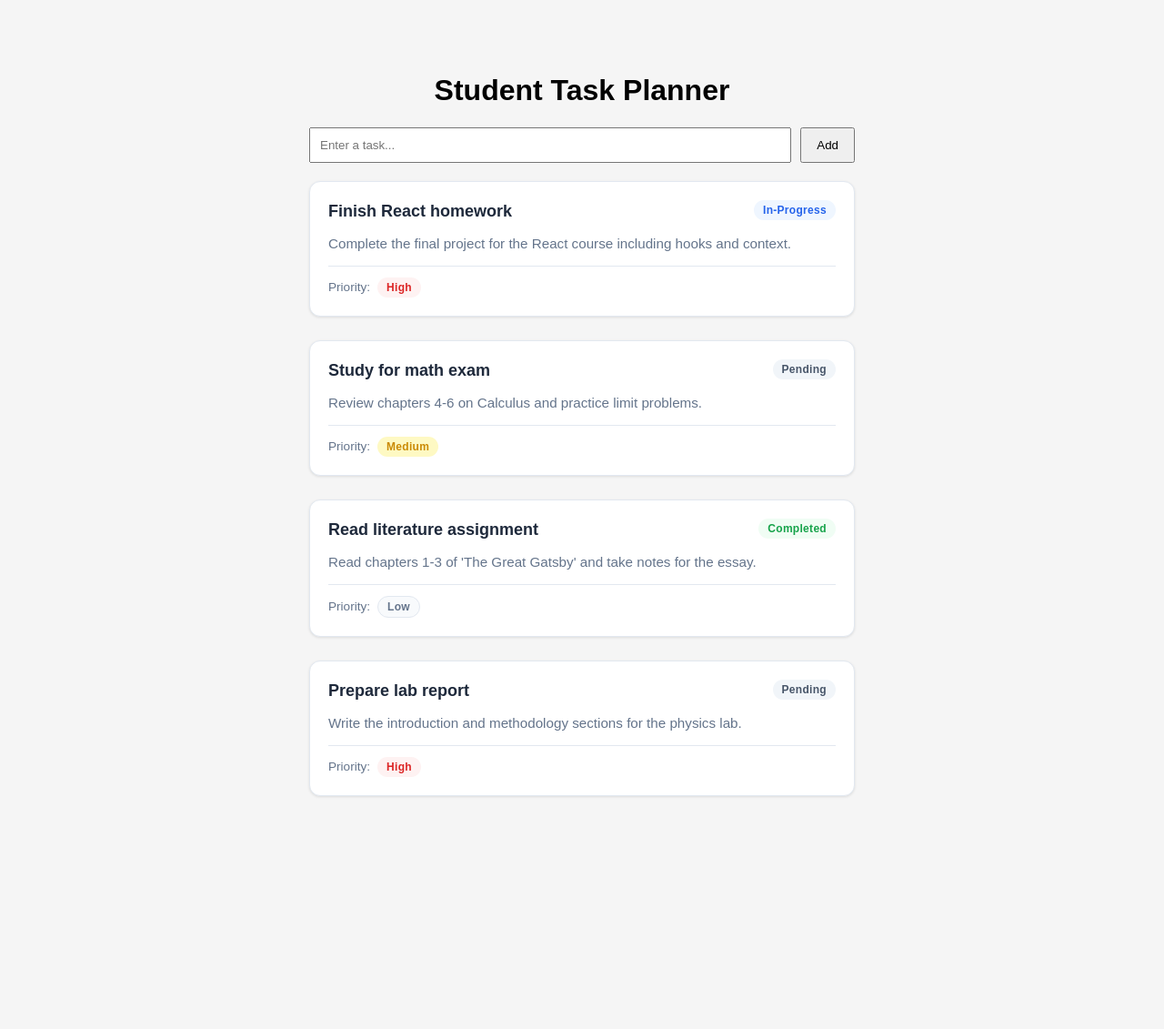
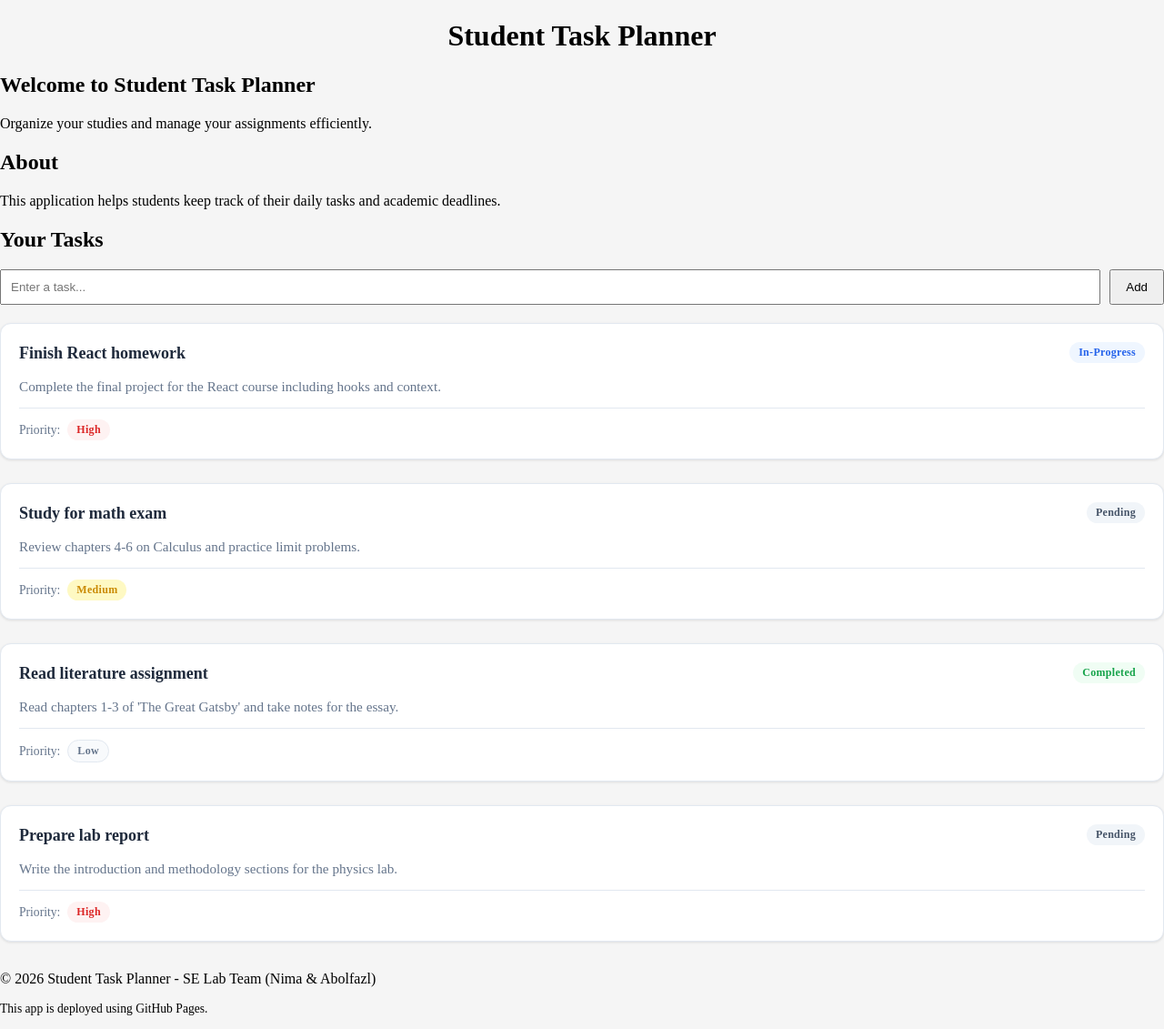
Before and after one commit to SELab-AN/EXP1, a React (Vite) app in the folder student-task-planner/: page / in a window 1280 px wide. Shown: the whole page at 91% size. Before the commit the page ends 951 px from the top, so only its background shows below. Built offline with nearby package versions, Linux system fonts and the light colour scheme.

Commit message:
feat: add task list section

```diff
--- a/student-task-planner/src/App.jsx
+++ b/student-task-planner/src/App.jsx
@@ -2,14 +2,34 @@ import "./App.css";
 import Header from "./components/Header";
 import TaskForm from "./components/TaskForm";
 import TaskList from "./components/TaskList";
-import tasks from "./data/tasks";
 
 function App() {
   return (
-    <div className="app">
+    <div className="app-container" id="home">
       <Header />
-      <TaskForm />
-      <TaskList tasks={tasks} />
+
+      <section className="hero">
+        <h1>Welcome to Student Task Planner</h1>
+        <p>Organize your studies and manage your assignments efficiently.</p>
+      </section>
+
+      <main className="main-content">
+        <section className="about-section" id="about">
+          <h2>About</h2>
+          <p>This application helps students keep track of their daily tasks and academic deadlines.</p>
+        </section>
+
+        <section className="tasks-section" id="tasks">
+          <h2>Your Tasks</h2>
+          <TaskForm />
+          <TaskList />
+        </section>
+      </main>
+
+      <footer className="footer">
+        <p>&copy; 2026 Student Task Planner - SE Lab Team (Nima & Abolfazl)</p>
+        <p style={{ fontSize: '0.85em', marginTop: '5px' }}>This app is deployed using GitHub Pages.</p>
+      </footer>
     </div>
   );
 }
--- a/student-task-planner/src/components/TaskList.jsx
+++ b/student-task-planner/src/components/TaskList.jsx
@@ -1,10 +1,13 @@
 import React from 'react';
 import TaskCard from './TaskCard';
+import sampleTasks from '../data/tasks';
 
-function TaskList({ tasks }) {
+function TaskList({ tasks: tasksProp } = {}) {
+  const tasks = tasksProp ?? sampleTasks;
+
   return (
     <div className="task-list">
-      {tasks.map((task) => (
+      {tasks?.map((task) => (
         <TaskCard key={task.id} task={task} />
       ))}
     </div>
```
